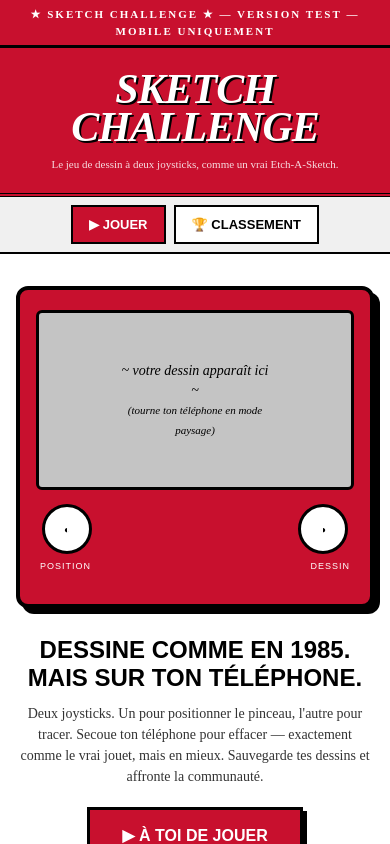
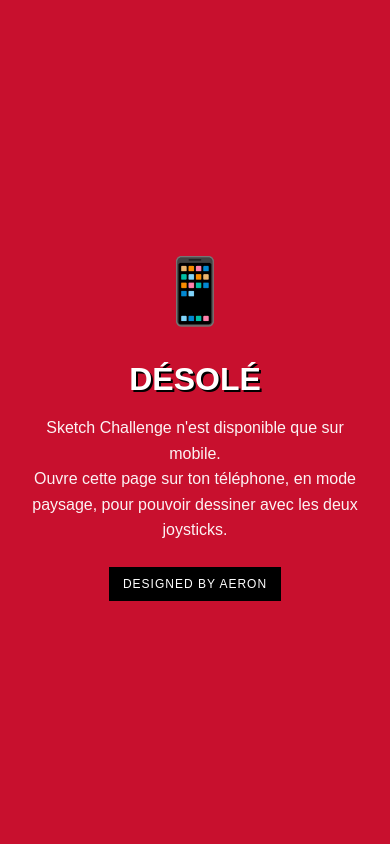
Before and after one commit to matserh/sketch-challenge, a Next.js app: page / in a window 390 px wide. Built offline with nearby package versions, Linux system fonts and the light colour scheme.

Commit message:
Landing page mobile-only: enable scroll, remove em-dashes, block PC with sorry message

```diff
--- a/src/app/globals.css
+++ b/src/app/globals.css
@@ -124,9 +124,8 @@
     -webkit-overflow-scrolling: touch;
   }
   html {
-    overflow: hidden;
-    position: fixed;
+    overflow-y: auto;
     width: 100%;
-    height: 100%;
+    min-height: 100%;
   }
 }
--- a/src/app/page.tsx
+++ b/src/app/page.tsx
@@ -1,8 +1,90 @@
 'use client'
 
 import Link from 'next/link'
+import { useEffect, useState } from 'react'
 
 export default function LandingPage() {
+  const [isMobile, setIsMobile] = useState(true)
+
+  useEffect(() => {
+    const check = () => {
+      const ua = navigator.userAgent || ''
+      const touch = 'ontouchstart' in window || navigator.maxTouchPoints > 0
+      const small = window.innerWidth <= 1024
+      const mobileUA = /Android|iPhone|iPad|iPod|Mobile|Windows Phone/i.test(ua)
+      // Considered mobile if touch device AND small screen, OR mobile UA
+      setIsMobile((touch && small) || mobileUA)
+    }
+    check()
+    window.addEventListener('resize', check)
+    return () => window.removeEventListener('resize', check)
+  }, [])
+
+  if (!isMobile) {
+    return (
+      <div
+        style={{
+          minHeight: '100vh',
+          background: '#C8102E',
+          color: '#fff',
+          fontFamily: 'Arial, sans-serif',
+          display: 'flex',
+          flexDirection: 'column',
+          alignItems: 'center',
+          justifyContent: 'center',
+          padding: '24px',
+          textAlign: 'center',
+        }}
+      >
+        <div
+          style={{
+            fontSize: '64px',
+            marginBottom: '16px',
+          }}
+        >
+          📱
+        </div>
+        <h1
+          style={{
+            fontSize: '32px',
+            fontWeight: 'bold',
+            margin: '0 0 12px',
+            textTransform: 'uppercase',
+            textShadow: '2px 2px 0 #000',
+          }}
+        >
+          Désolé
+        </h1>
+        <p
+          style={{
+            fontSize: '16px',
+            maxWidth: '420px',
+            lineHeight: 1.6,
+            opacity: 0.95,
+          }}
+        >
+          Sketch Challenge n&apos;est disponible que sur mobile.
+          <br />
+          Ouvre cette page sur ton téléphone, en mode paysage, pour pouvoir
+          dessiner avec les deux joysticks.
+        </p>
+        <div
+          style={{
+            marginTop: '24px',
+            padding: '8px 14px',
+            background: '#000',
+            color: '#fff',
+            fontSize: '12px',
+            textTransform: 'uppercase',
+            letterSpacing: '1px',
+          }}
+        >
+          Designed by Aeron
+        </div>
+      </div>
+    )
+  }
+
   return (
     <div
       style={{
@@ -28,7 +110,7 @@ export default function LandingPage() {
           borderBottom: '3px solid #000',
         }}
       >
-        ★ Sketch Challenge ★ — Version Test — Mobile Uniquement
+        ★ Sketch Challenge ★ · Version Test · Mobile Uniquement
       </div>
 
       {/* Header */}
@@ -262,7 +344,7 @@ export default function LandingPage() {
           }}
         >
           Deux joysticks. Un pour positionner le pinceau, l&apos;autre pour
-          tracer. Secoue ton téléphone pour effacer — exactement comme le vrai
+          tracer. Secoue ton téléphone pour effacer. Exactement comme le vrai
           jouet, mais en mieux. Sauvegarde tes dessins et affronte la
           communauté.
         </p>
@@ -419,7 +501,7 @@ export default function LandingPage() {
             >
               aaron@sketch
             </code>
-            ) — pas de mot de passe.
+            ) · pas de mot de passe.
           </li>
           <li>
             <strong>Tourne ton téléphone</strong> en paysage, appuie sur « À toi
```
